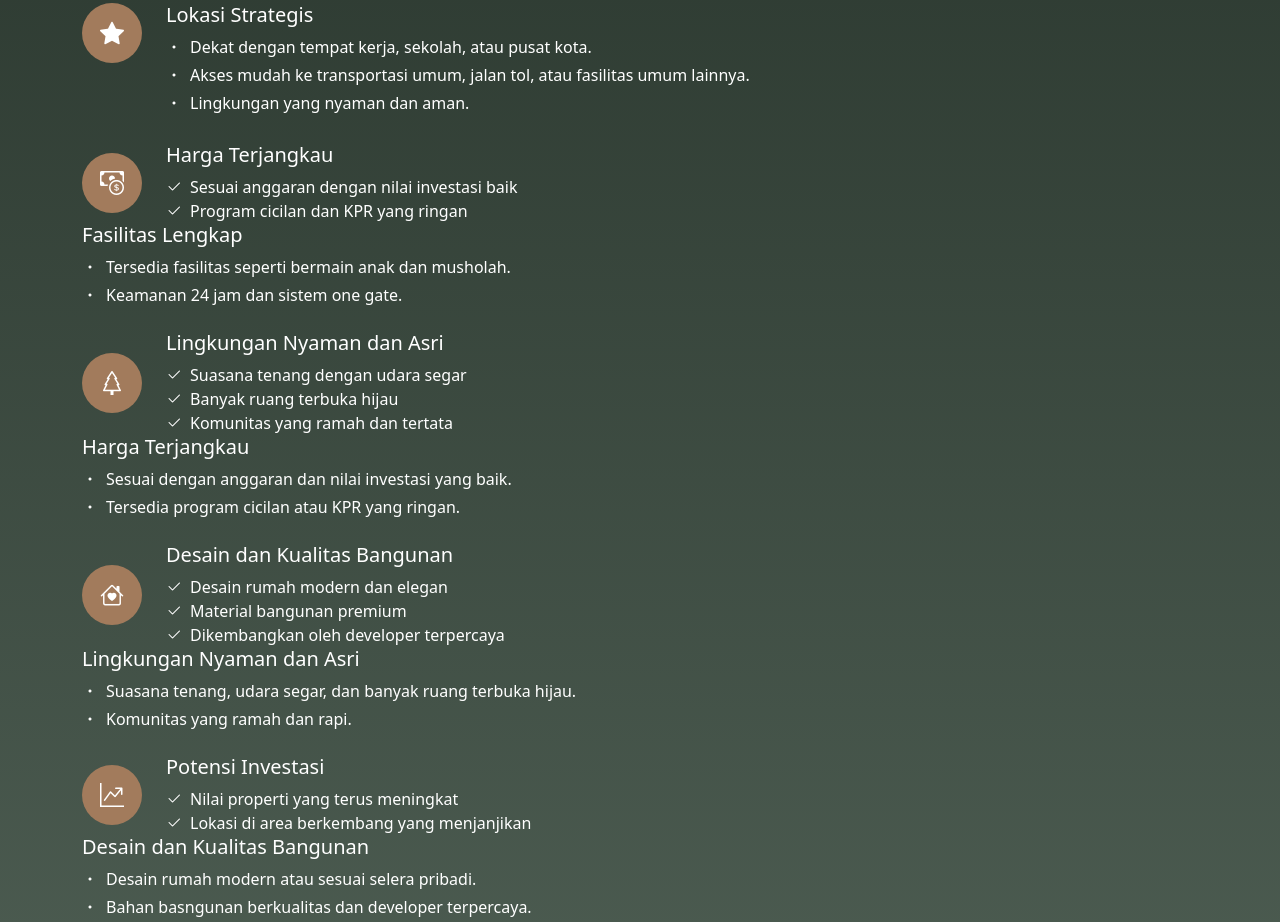
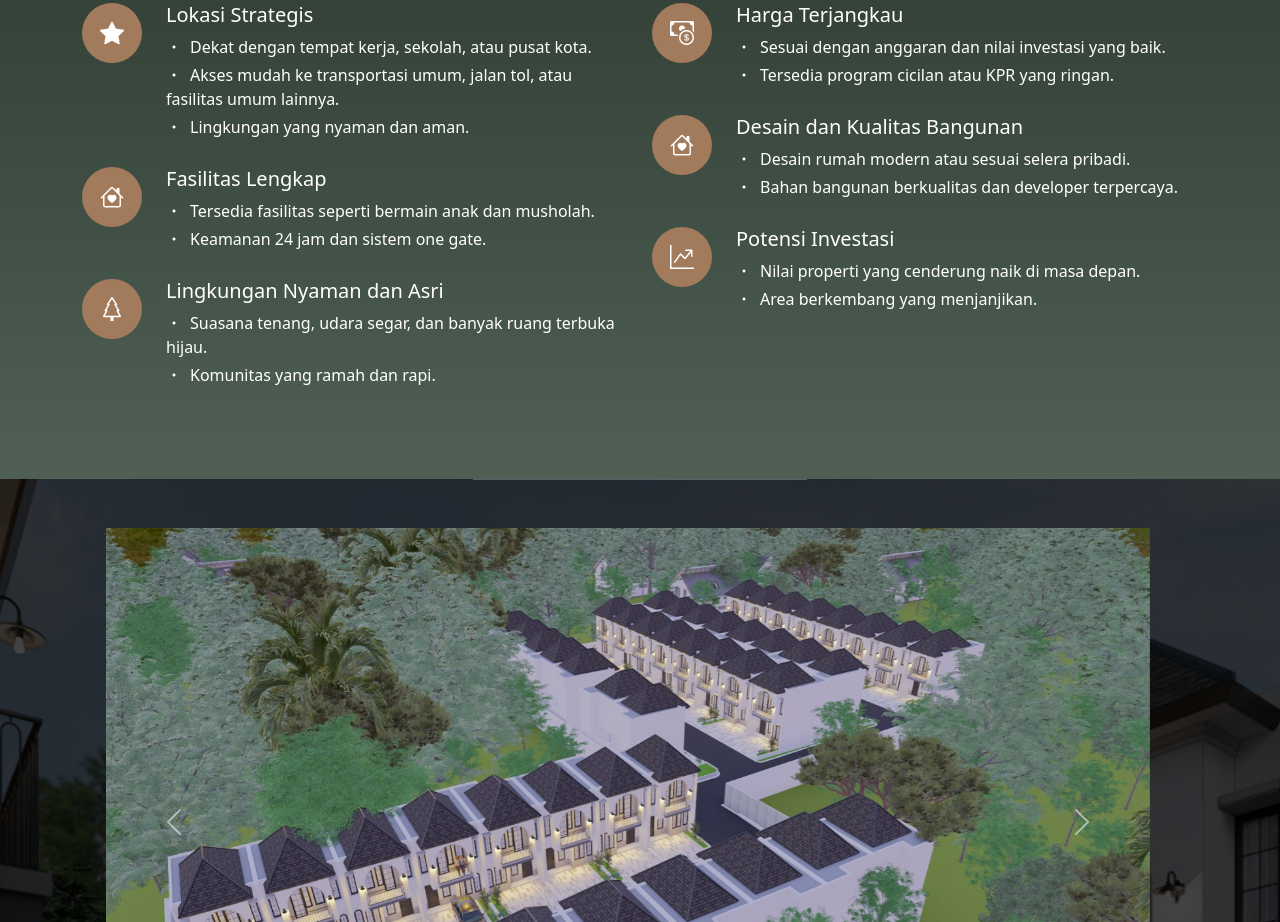
Before and after one commit to rpatriaa/Compro-casaaisha, a plain HTML site: page index.html in a window 1280 px wide. Shown: the part 2888-3810 px from the top of the page. Drawn offline with nearby package versions, Linux system fonts and the light colour scheme.

Commit message:
Update fasilitas

```diff
--- a/index.html
+++ b/index.html
@@ -316,7 +316,9 @@
         <div class="container">
           <h2 class="text-white mb-5">Mengapa memilih Casa Aisha?</h2>
 
-          <div class="why-choose-items">
+          <div class="why-choose-items row">
+            <!-- Kolom Kiri -->
+            <div class="col-md-6">
               <div class="why-choose-item d-flex align-items-start gap-4 mb-4">
                 <div class="icon-circle">
                   <i class="bi bi-star-fill"></i>
@@ -331,18 +333,9 @@
                 </div>
               </div>
 
-            <div class="col-md-6 mb-4">
-              <div class="why-choose-item d-flex align-items-center gap-4">
+              <div class="why-choose-item d-flex align-items-start gap-4 mb-4">
                 <div class="icon-circle">
-                  <i class="bi bi-cash-coin"></i>
-                </div>
-                <div class="feature-content">
-                  <h5 class="text-white mb-2">Harga Terjangkau</h5>
-                  <ul class="text-white mb-0 list-unstyled">
-                    <li><i class="bi bi-check2 me-2"></i>Sesuai anggaran dengan nilai investasi baik</li>
-                    <li><i class="bi bi-check2 me-2"></i>Program cicilan dan KPR yang ringan</li>
-                  </ul>
-                </div>
+                  <i class="bi bi-house-heart"></i>
                 </div>
                 <div class="content-wrapper">
                   <h3 class="text-white fs-5 mb-2">Fasilitas Lengkap</h3>
@@ -353,19 +346,25 @@
                 </div>
               </div>
 
-            <div class="col-md-6 mb-4">
-              <div class="why-choose-item d-flex align-items-center gap-4">
+              <div class="why-choose-item d-flex align-items-start gap-4 mb-4">
                 <div class="icon-circle">
                   <i class="bi bi-tree"></i>
                 </div>
-                <div class="feature-content">
-                  <h5 class="text-white mb-2">Lingkungan Nyaman dan Asri</h5>
-                  <ul class="text-white mb-0 list-unstyled">
-                    <li><i class="bi bi-check2 me-2"></i>Suasana tenang dengan udara segar</li>
-                    <li><i class="bi bi-check2 me-2"></i>Banyak ruang terbuka hijau</li>
-                    <li><i class="bi bi-check2 me-2"></i>Komunitas yang ramah dan tertata</li>
+                <div class="content-wrapper">
+                  <h3 class="text-white fs-5 mb-2">Lingkungan Nyaman dan Asri</h3>
+                  <ul class="text-white list-unstyled m-0">
+                    <li class="mb-1 fs-6"><i class="bi bi-dot me-2"></i>Suasana tenang, udara segar, dan banyak ruang terbuka hijau.</li>
+                    <li class="mb-1 fs-6"><i class="bi bi-dot me-2"></i>Komunitas yang ramah dan rapi.</li>
                   </ul>
                 </div>
+              </div>
+            </div>
+
+            <!-- Kolom Kanan -->
+            <div class="col-md-6">
+              <div class="why-choose-item d-flex align-items-start gap-4 mb-4">
+                <div class="icon-circle">
+                  <i class="bi bi-cash-coin"></i>
                 </div>
                 <div class="content-wrapper">
                   <h3 class="text-white fs-5 mb-2">Harga Terjangkau</h3>
@@ -376,54 +375,22 @@
                 </div>
               </div>
 
-            <div class="col-md-6 mb-4">
-              <div class="why-choose-item d-flex align-items-center gap-4">
+              <div class="why-choose-item d-flex align-items-start gap-4 mb-4">
                 <div class="icon-circle">
                   <i class="bi bi-house-heart"></i>
-                </div>
-                <div class="feature-content">
-                  <h5 class="text-white mb-2">Desain dan Kualitas Bangunan</h5>
-                  <ul class="text-white mb-0 list-unstyled">
-                    <li><i class="bi bi-check2 me-2"></i>Desain rumah modern dan elegan</li>
-                    <li><i class="bi bi-check2 me-2"></i>Material bangunan premium</li>
-                    <li><i class="bi bi-check2 me-2"></i>Dikembangkan oleh developer terpercaya</li>
-                  </ul>
-                </div>
-              </div>
-              <div class="content-wrapper">
-                <h3 class="text-white fs-5 mb-2">Lingkungan Nyaman dan Asri</h3>
-                <ul class="text-white list-unstyled m-0">
-                  <li class="mb-1 fs-6"><i class="bi bi-dot me-2"></i>Suasana tenang, udara segar, dan banyak ruang terbuka hijau.</li>
-                  <li class="mb-1 fs-6"><i class="bi bi-dot me-2"></i>Komunitas yang ramah dan rapi.</li>
-                </ul>
-              </div>
-            </div>
-
-            <div class="col-md-6 mb-4">
-              <div class="why-choose-item d-flex align-items-center gap-4">
-                <div class="icon-circle">
-                  <i class="bi bi-graph-up-arrow"></i>
-                </div>
-                <div class="feature-content">
-                  <h5 class="text-white mb-2">Potensi Investasi</h5>
-                  <ul class="text-white mb-0 list-unstyled">
-                    <li><i class="bi bi-check2 me-2"></i>Nilai properti yang terus meningkat</li>
-                    <li><i class="bi bi-check2 me-2"></i>Lokasi di area berkembang yang menjanjikan</li>
-                  </ul>
-                </div>
                 </div>
                 <div class="content-wrapper">
                   <h3 class="text-white fs-5 mb-2">Desain dan Kualitas Bangunan</h3>
                   <ul class="text-white list-unstyled m-0">
                     <li class="mb-1 fs-6"><i class="bi bi-dot me-2"></i>Desain rumah modern atau sesuai selera pribadi.</li>
-                  <li class="mb-1 fs-6"><i class="bi bi-dot me-2"></i>Bahan basngunan berkualitas dan developer terpercaya.</li>
+                    <li class="mb-1 fs-6"><i class="bi bi-dot me-2"></i>Bahan bangunan berkualitas dan developer terpercaya.</li>
                   </ul>
                 </div>
               </div>
 
-            <div class="why-choose-item d-flex align-items-center gap-4 mb-4">
+              <div class="why-choose-item d-flex align-items-start gap-4 mb-4">
                 <div class="icon-circle">
-                <i class="bi bi-cash-coin"></i>
+                  <i class="bi bi-graph-up-arrow"></i>
                 </div>
                 <div class="content-wrapper">
                   <h3 class="text-white fs-5 mb-2">Potensi Investasi</h3>
@@ -431,6 +398,7 @@
                     <li class="mb-1 fs-6"><i class="bi bi-dot me-2"></i>Nilai properti yang cenderung naik di masa depan.</li>
                     <li class="mb-1 fs-6"><i class="bi bi-dot me-2"></i>Area berkembang yang menjanjikan.</li>
                   </ul>
+                </div>
               </div>
             </div>
           </div>
```
Lines whose indentation alone changed are shown as unchanged.
